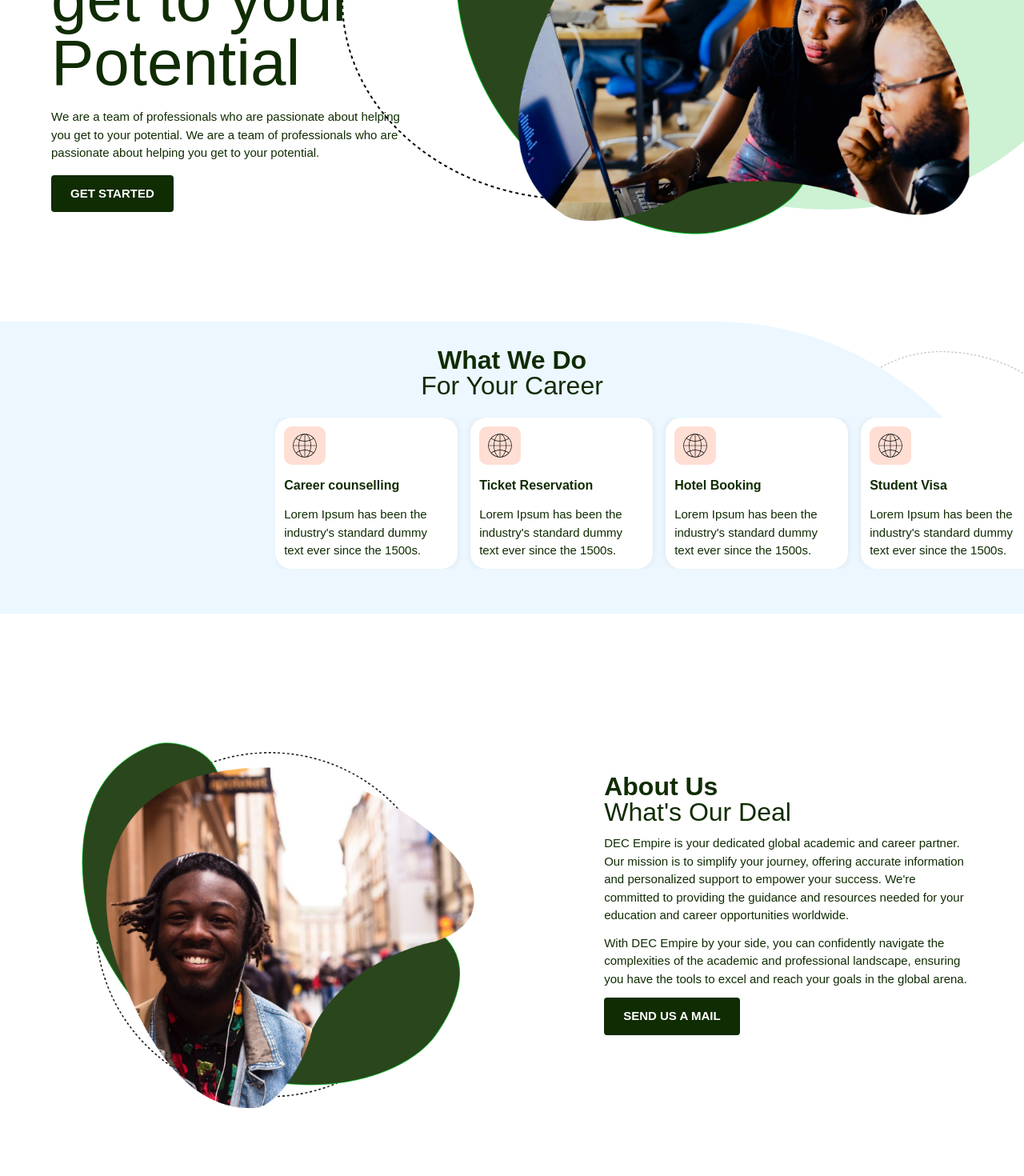
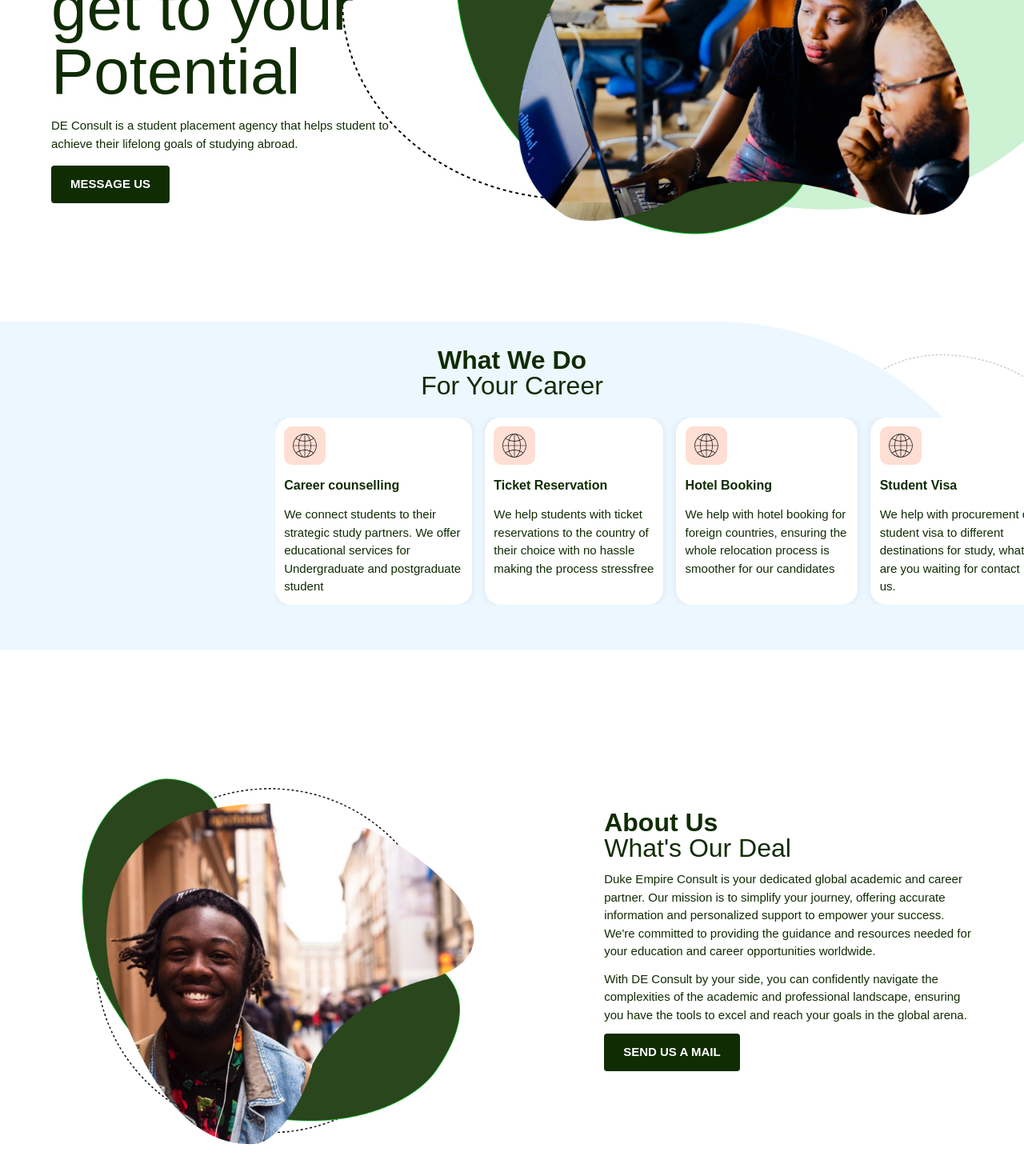
Before and after one commit to trokeibunor/duke-s-empire, a Vue app: page / in a window 1280 px wide. Shown: the part 398-1868 px from the top of the page at 80% size. Built offline with nearby package versions, Linux system fonts and the light colour scheme; a web font is replaced by a local one.

Commit message:
fix: some text changes

```diff
--- a/src/components/aboutSection.vue
+++ b/src/components/aboutSection.vue
@@ -12,10 +12,10 @@
                 <img class="mobile_image" src="../assets/images/about_img.png" alt="">
                 <div class="content">
                     <p>
-                        DEC Empire is your dedicated global academic and career partner. Our mission is to simplify your journey, offering accurate information and personalized support to empower your success. We're committed to providing the guidance and resources needed for your education and career opportunities worldwide.
+                        Duke Empire Consult is your dedicated global academic and career partner. Our mission is to simplify your journey, offering accurate information and personalized support to empower your success. We're committed to providing the guidance and resources needed for your education and career opportunities worldwide.
                     </p>
                     <p>
-                        With DEC Empire by your side, you can confidently navigate the complexities of the academic and professional landscape, ensuring you have the tools to excel and reach your goals in the global arena.
+                        With DE Consult by your side, you can confidently navigate the complexities of the academic and professional landscape, ensuring you have the tools to excel and reach your goals in the global arena.
                     </p>
                     <button class="cta">SEND US A MAIL</button>
                 </div>
--- a/src/components/serviceSection.vue
+++ b/src/components/serviceSection.vue
@@ -13,7 +13,7 @@
                         Career counselling
                     </h5>
                     <p class="content">
-                        Lorem Ipsum has been the industry's standard dummy text ever since the 1500s.
+                        We connect students to their strategic study partners.  We offer educational services for Undergraduate and  postgraduate student
                     </p>
                 </div>
                 <div class="slider">
@@ -22,7 +22,7 @@
                         Ticket Reservation
                     </h5>
                     <p class="content">
-                        Lorem Ipsum has been the industry's standard dummy text ever since the 1500s.
+                        We help students with ticket reservations to the country of their choice with no hassle making the process stressfree
                     </p>
                 </div>
                 <div class="slider">
@@ -31,7 +31,7 @@
                         Hotel Booking
                     </h5>
                     <p class="content">
-                        Lorem Ipsum has been the industry's standard dummy text ever since the 1500s.
+                        We help with hotel booking for foreign countries, ensuring the whole relocation process is smoother for our candidates
                     </p>
                 </div>
                 <div class="slider">
@@ -40,7 +40,7 @@
                         Student Visa
                     </h5>
                     <p class="content">
-                        Lorem Ipsum has been the industry's standard dummy text ever since the 1500s.
+                        We help with procurement of student visa to different destinations for study, what are you waiting for contact us.
                     </p>
                 </div>
             </div>
--- a/src/views/HomeView.vue
+++ b/src/views/HomeView.vue
@@ -31,11 +31,10 @@
        </div>
        <div class="sub_text">
         <p>
-          We are a team of professionals who are passionate about helping you get to your potential.
-          We are a team of professionals who are passionate about helping you get to your potential.
+          DE Consult is a student placement agency that helps student to achieve their lifelong goals of studying abroad.
         </p>
-       </div>
-       <button class="cta">GET STARTED</button>
+        </div>
+       <a href="/#contact" class="cta">MESSAGE US</a>
       </div>
       <div class="image_section">
         <img src="../assets/images/hero_img.png" alt="">
@@ -89,6 +88,15 @@
         .sub_text {
           width: 80%;
         }
+        .cta {
+          height: fit-content;
+          width: fit-content;
+          border-radius: 4px;
+          padding: 12px 24px !important;
+          background-color: #102C03 !important;
+          color: white !important;
+          font-weight: 600 !important;
+        }
       }
       @media #{$media-mobile} {
         display: flex;
```
